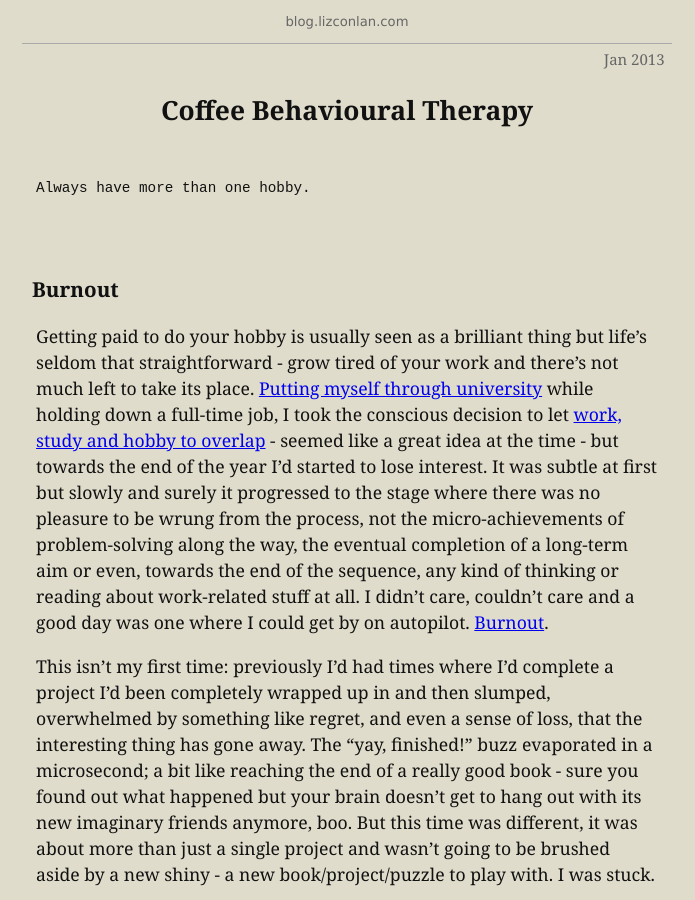
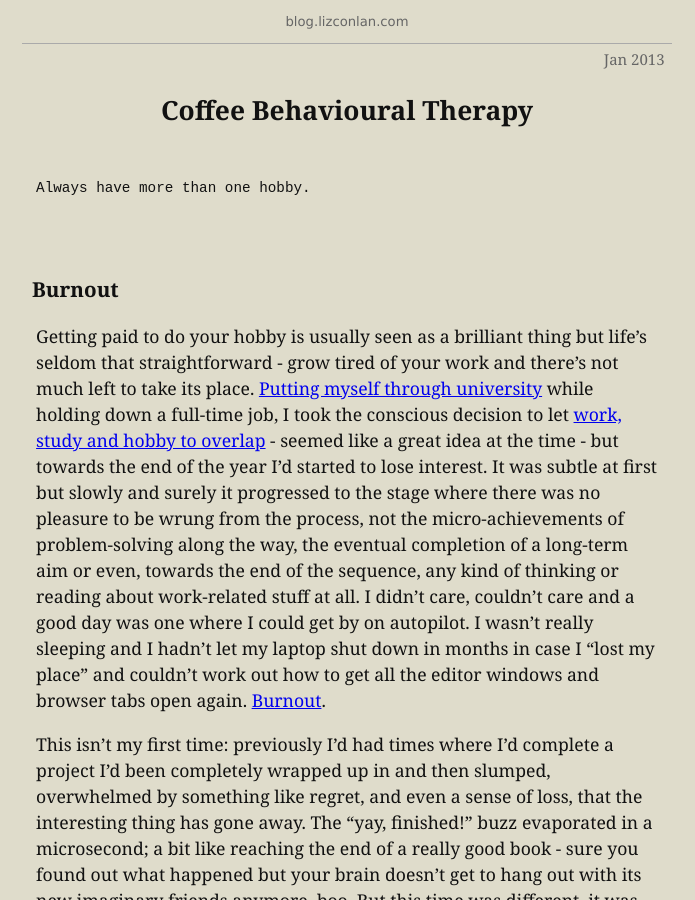
Before and after one commit to lizconlan/lizconlan.github.com, a Jekyll site: the page built from _posts/2013-01-12-coffee-behavioural-therapy.md, in a window 1280 px wide and 900 px high. Shown: the whole window, without its empty margins (293-988 px from the left). Built offline with Jekyll 4.4.1, drawn with Linux system fonts in a browser that asks for light colours.

Commit message:
adding a bit to the CBT post

```diff
--- a/_posts/2013-01-12-coffee-behavioural-therapy.md
+++ b/_posts/2013-01-12-coffee-behavioural-therapy.md
@@ -15,7 +15,7 @@ keywords: burnout, recovery, coffee, espresso
 
 ### Burnout
 
-Getting paid to do your hobby is usually seen as a brilliant thing but life's seldom that straightforward - grow tired of your work and there's not much left to take its place. [Putting myself through university](studying-with-the-open-university.html) while holding down a full-time job, I took the conscious decision to let [work, study and hobby to overlap](http://tm470.parlydata.com) - seemed like a great idea at the time - but towards the end of the year I'd started to lose interest. It was subtle at first but slowly and surely it progressed to the stage where there was no pleasure to be wrung from the process, not the micro-achievements of problem-solving along the way, the eventual completion of a long-term aim or even, towards the end of the sequence, any kind of thinking or reading about work-related stuff at all. I didn't care, couldn't care and a good day was one where I could get by on autopilot. [Burnout](http://burnout.com/burnout_eng.htm).
+Getting paid to do your hobby is usually seen as a brilliant thing but life's seldom that straightforward - grow tired of your work and there's not much left to take its place. [Putting myself through university](studying-with-the-open-university.html) while holding down a full-time job, I took the conscious decision to let [work, study and hobby to overlap](http://tm470.parlydata.com) - seemed like a great idea at the time - but towards the end of the year I'd started to lose interest. It was subtle at first but slowly and surely it progressed to the stage where there was no pleasure to be wrung from the process, not the micro-achievements of problem-solving along the way, the eventual completion of a long-term aim or even, towards the end of the sequence, any kind of thinking or reading about work-related stuff at all. I didn't care, couldn't care and a good day was one where I could get by on autopilot. I wasn't really sleeping and I hadn't let my laptop shut down in months in case I "lost my place" and couldn't work out how to get all the editor windows and browser tabs open again. [Burnout](http://burnout.com/burnout_eng.htm).
 
 This isn't my first time: previously I'd had times where I'd complete a project I'd been completely wrapped up in and then slumped, overwhelmed by something like regret, and even a sense of loss, that the interesting thing has gone away. The "yay, finished!" buzz evaporated in a microsecond; a bit like reaching the end of a really good book - sure you found out what happened but your brain doesn't get to hang out with its new imaginary friends anymore, boo. But this time was different, it was about more than just a single project and wasn't going to be brushed aside by a new shiny - a new book/project/puzzle to play with. I was stuck.
 
```
